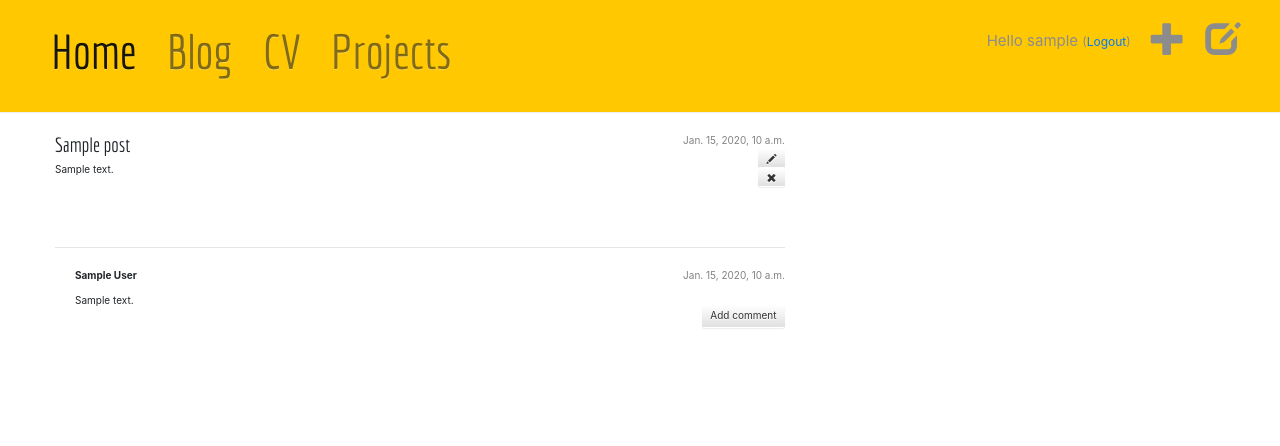
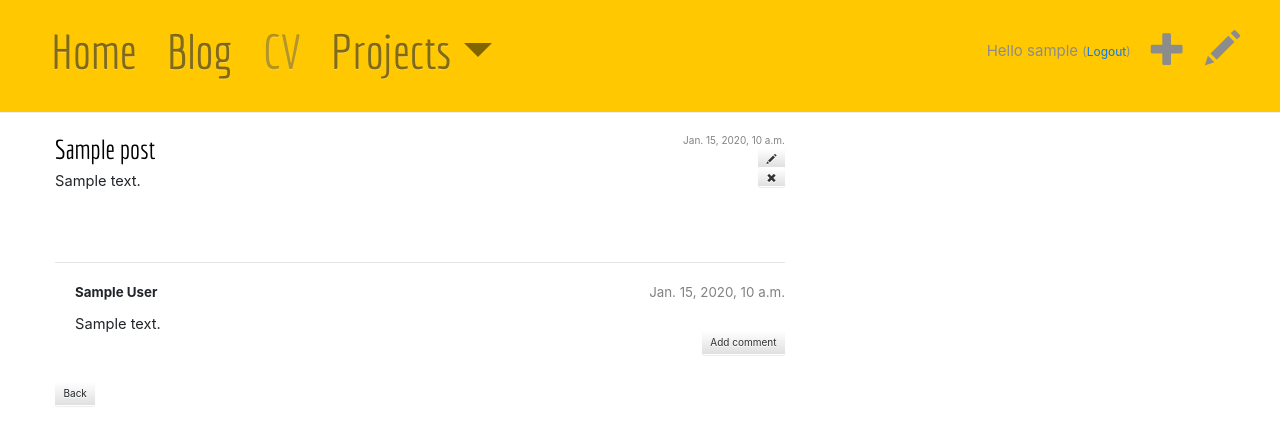
Before and after one commit to zoerobins/my-first-blog, a Django app: page /post/1/ in a window 1280 px wide. Shown: the top 446 px of the page. Run offline with Django 3.2, Linux system fonts and the light colour scheme; a user stored in the database is signed in; tables that the repository leaves empty hold one stand-in row (values such as "Sample post"); some libraries are stand-ins or nearby versions.

Commit message:
Changes to nav bar, added actual blog posts & more.

```diff
--- a/blog/templates/blog/base.html
+++ b/blog/templates/blog/base.html
@@ -7,17 +7,25 @@
         <link rel="stylesheet" href="//maxcdn.bootstrapcdn.com/bootstrap/3.2.0/css/bootstrap-theme.min.css">
         <link href="//fonts.googleapis.com/css?family=Economica" rel="stylesheet" type="text/css">
         <link rel="stylesheet" href="https://maxcdn.bootstrapcdn.com/bootstrap/4.0.0/css/bootstrap.min.css" integrity="sha384-Gn5384xqQ1aoWXA+058RXPxPg6fy4IWvTNh0E263XmFcJlSAwiGgFAW/dAiS6JXm" crossorigin="anonymous">
+        <script src="//ajax.googleapis.com/ajax/libs/jquery/1.11.0/jquery.min.js"></script>
+        <script src="//netdna.bootstrapcdn.com/bootstrap/3.1.1/js/bootstrap.min.js"></script>
+        <script>
+        function goBack() {
+          window.history.back()
+        }
+        </script>
         <title>Zoe's CS blog</title>
     </head>
 
     <body>
         <div class="page-header">
+
             {% if user.is_authenticated %}
-                <a href="{% url 'post_draft_list' %}" class="top-menu"><span class="glyphicon glyphicon-edit"></span></a>
-                <a href="{% url 'post_new' %}" class="top-menu"><span class="glyphicon glyphicon-plus"></span></a>
+                {% block blogicons %}
+                {% endblock %}
                 <p class="top-menu2">Hello {{ user.username }} <small>(<a href="{% url 'logout' %}">Logout</a>)</small></p>
             {% else %}
-            <a href="{% url 'login' %}" class="top-menu"><span class="glyphicon glyphicon-lock"></span></a>
+            <a href="{% url 'login' %}" class="top-menu"><span class="glyphicon glyphicon-user"></span></a>
             {% endif %}
             <!-- <h1><a href="/">Zoe's CS Blog</a></h1> -->
 
@@ -25,17 +33,22 @@
             <nav class="navbar navbar-expand-lg navbar-light">
                 <div class="collapse navbar-collapse" id="navbarSupportedContent">
                     <ul class="navbar-nav mr-auto">
-                        <li class="nav-item active add-space">
+                        <li class="nav-item add-space">
                             <a class="nav-link" href="/">Home</a>
                         </li>
                         <li class="nav-item add-space">
                             <a class="nav-link" href="/blog/">Blog</a>
                         </li>
                         <li class="nav-item add-space">
-                            <a class="nav-link" href="#">CV</a>
+                            <a class="nav-link disabled">CV</a>
                         </li>
-                        <li class="nav-item add-space">
-                            <a class="nav-link" href="/EPQ/">Projects</a>
+                        <li class="nav-item dropdown add-space">
+                            <a class="nav-link dropdown-toggle" role="button" data-toggle="dropdown">Projects</a>
+                            <div class="dropdown-menu" aria-labelledby="navbarDropdown">
+                                <a class="dropdown-item" href="/EPQ/"><h2>EPQ</h2></a>
+                            <div class="dropdown-divider"></div>
+                                <a class="dropdown-item disabled"><h2>More coming soon!</h2></a>
+                            </div>
                         </li>
                     </ul>
                 </div>
@@ -51,6 +64,13 @@
                     {% endblock %}
                 </div>
             </div>
+            <div class="row">
+                <div class="col-md-8">
+                    {% block content2 %}
+                    {% endblock %}
+                </div>
+            </div>
+
         </div>
 
 
@@ -82,12 +102,11 @@
     }
 
     .info-section {
-        width: 350px;
         height: auto;
         background-color: white;
         border: 1px solid #8C8C8C;
         border-radius: 5px;
-        padding: 5px 5px 5px 5px;
+        padding: 15px 15px 15px 15px;
         color: #555555;
     }
 
@@ -113,6 +132,7 @@
         float: right;
         font-size: 26pt;
         margin-right: 20px;
+        padding-top: 10px;
     }
 
     .top-menu2 {
@@ -121,14 +141,16 @@
         font-size: 15px;
         margin-right: 20px;
         margin-top: 10px;
+        padding-top: 10px;
     }
 
     .post {
         margin-bottom: 70px;
     }
 
-    .post h2 a, .post h2 a:visited {
+    .post h2 a, .post h2 a:visited, .post h2 {
         color: #000000;
+        font-size: 20pt;
     }
 
     .btn {
@@ -153,4 +175,27 @@
     .add-space {
         padding-right: 20px;
     }
+
+    .dropdown-menu {
+        color: #8C8C8C;
+    }
+
+    .btn-back {
+        float: left;
+        position: absolute;
+        bottom: -50;
+    }
+
+    img {
+        border-radius: 50%;
+    }
+
+    p {
+        font-size: 11pt;
+    }
+
+    .comment {
+        font-size: 10pt;
+    }
+
 </style>
--- a/blog/templates/blog/post_detail.html
+++ b/blog/templates/blog/post_detail.html
@@ -1,4 +1,9 @@
 {% extends 'blog/base.html' %}
+
+{% block blogicons %}
+<a href="{% url 'post_draft_list' %}" class="top-menu"><span class="glyphicon glyphicon-pencil"></span></a>
+<a href="{% url 'post_new' %}" class="top-menu"><span class="glyphicon glyphicon-plus"></span></a>
+{% endblock %}
 
 {% block content %}
     <div class="post">
@@ -39,3 +44,7 @@
     {% endif %}
 
 {% endblock %}
+
+{% block content2 %}
+    <a class="btn btn-default btn-back" onclick="goBack()">Back</a>
+{% endblock %}
--- a/blog/views.py
+++ b/blog/views.py
@@ -13,7 +13,7 @@ def home(request):
     return render(request, 'homepage/home.html')
 
 def post_list(request):
-    posts = Post.objects.filter(published_date__lte=timezone.now()).order_by('published_date')
+    posts = Post.objects.filter(published_date__lte=timezone.now()).order_by('-published_date')
     return render(request, 'blog/post_list.html', {'posts': posts})
 
 def post_detail(request, pk):
```
Also changed, not shown: blog/templates/blog/add_comment_to_post.html (+9 -0 lines), blog/templates/blog/post_draft_list.html (+6 -1 lines), blog/templates/blog/post_edit.html (+9 -0 lines), blog/templates/blog/post_list.html (+7 -1 lines), blog/templates/homepage/home.html (+10 -9 lines), blog/templates/blog/zoe1.jpg (added), blog/templates/homepage/zoe1.jpg (added), blog/templates/zoe1.jpg (added).
